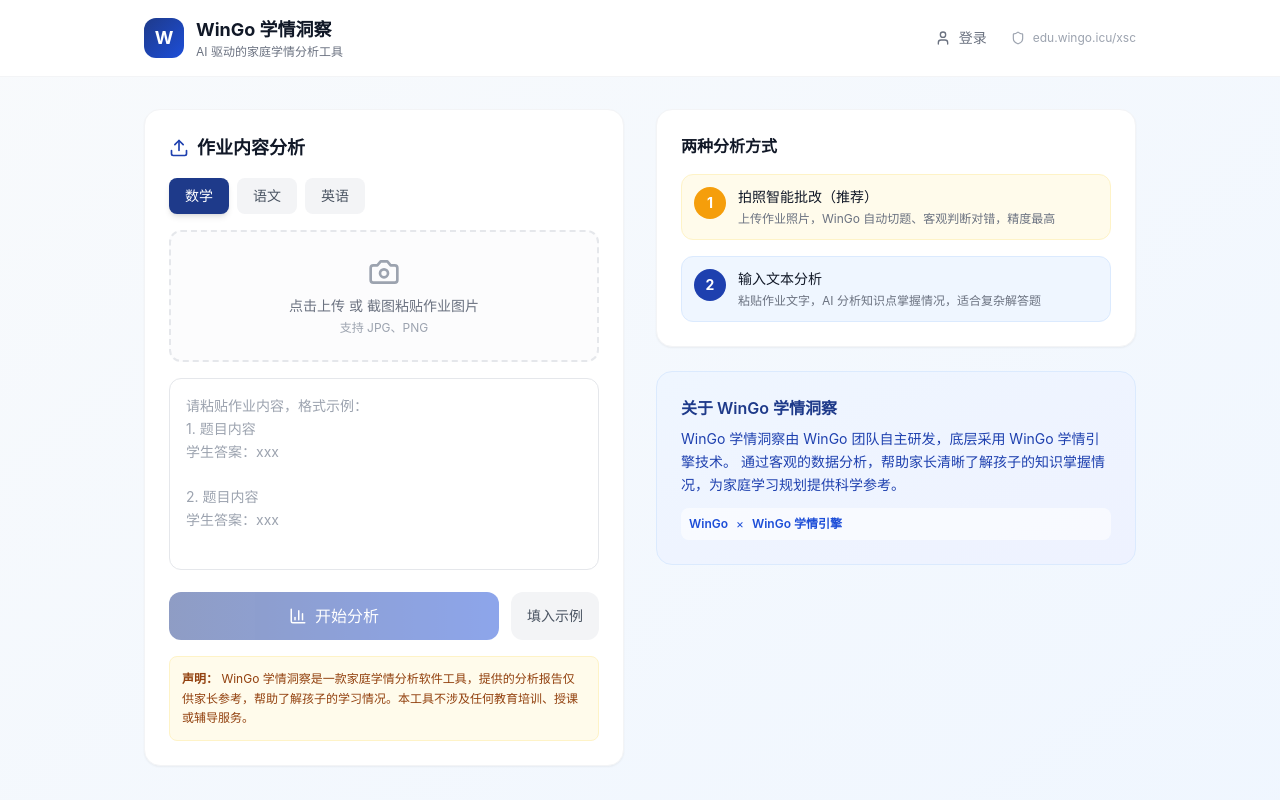
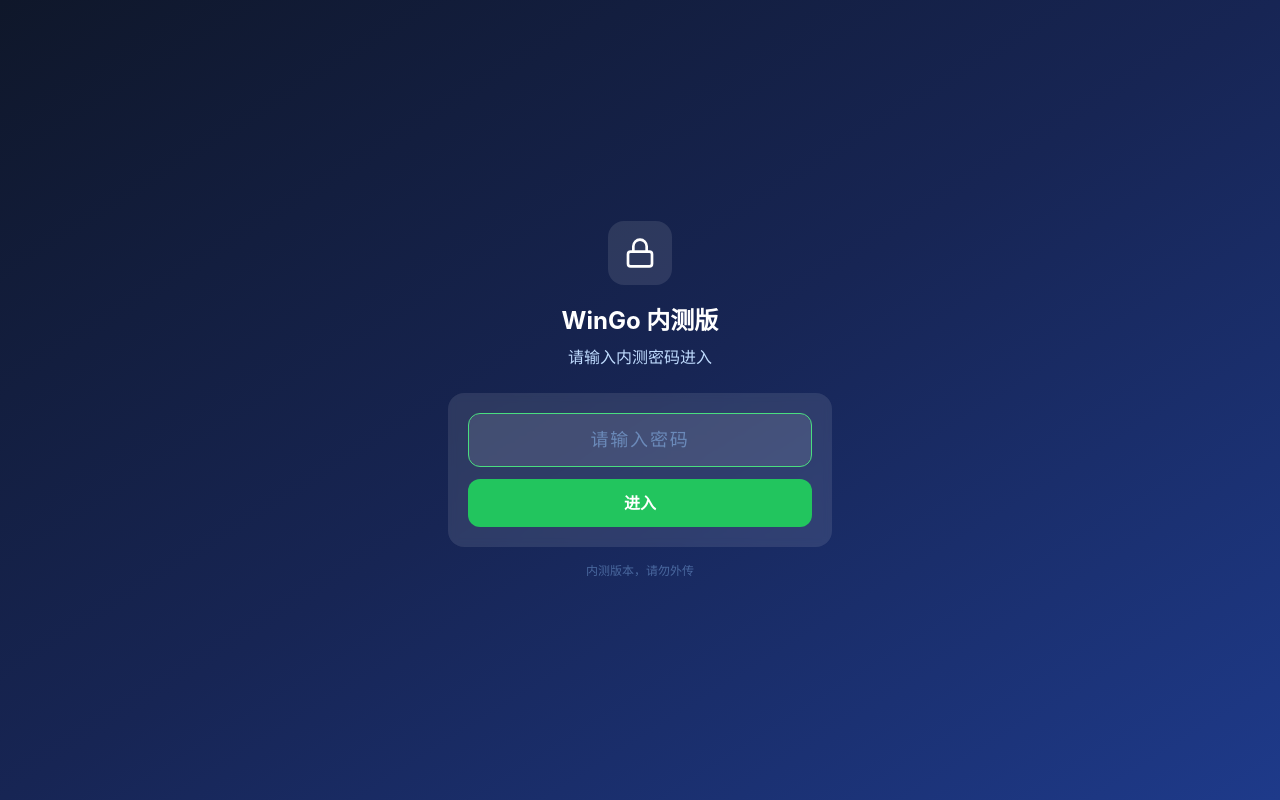
Before and after one commit to Mark2118/sxcHK-240-, a Next.js app: page /xsc/analyze in a window 1280 px wide. Shown: the top 800 px of the page. Built offline with nearby package versions, Linux system fonts and the light colour scheme.

Commit message:
feat: 落地页强制微信授权 + analyze内测密码0123 + wechat直连302重定向

```diff
--- a/src/app/analyze/page.tsx
+++ b/src/app/analyze/page.tsx
@@ -1,6 +1,6 @@
 'use client'
 
-import { useState, useCallback, useRef } from 'react'
+import { useState, useCallback, useRef, useEffect } from 'react'
 import { Upload, FileText, Camera, Loader2, CheckCircle, AlertCircle, BarChart3, Shield, Sparkles, ImageIcon, User, Lock, History, ArrowLeft } from 'lucide-react'
 import { useAuth } from '@/lib/auth-context'
 import UserMenu from '@/components/user-menu'
@@ -94,6 +94,15 @@
   const [ocrLoading, setOcrLoading] = useState(false)
   const [ocrResult, setOcrResult] = useState(false)
   const [ocrText, setOcrText] = useState('')
+  const [passwordVerified, setPasswordVerified] = useState(false)
+  const [passwordInput, setPasswordInput] = useState('')
+  const [passwordError, setPasswordError] = useState('')
+
+  useEffect(() => {
+    if (typeof window !== 'undefined' && localStorage.getItem('xsc_beta_pass') === 'ok') {
+      setPasswordVerified(true)
+    }
+  }, [])
   const [uploadedImage, setUploadedImage] = useState<string | null>(null)
   const fileInputRef = useRef<HTMLInputElement>(null)
 
@@ -216,6 +225,50 @@
   const resultColor: Record<number, string> = { 0: 'text-gray-500', 1: 'text-green-600', 2: 'text-red-600', 3: 'text-amber-600' }
   const resultBg: Record<number, string> = { 0: 'bg-gray-50', 1: 'bg-green-50', 2: 'bg-red-50', 3: 'bg-amber-50' }
   const resultBorder: Record<number, string> = { 0: 'border-gray-200', 1: 'border-green-200', 2: 'border-red-200', 3: 'border-amber-200' }
+
+  const verifyPassword = () => {
+    if (passwordInput === '0123') {
+      localStorage.setItem('xsc_beta_pass', 'ok')
+      setPasswordVerified(true)
+    } else {
+      setPasswordError('密码错误')
+      setPasswordInput('')
+    }
+  }
+
+  // 内测密码验证
+  if (!passwordVerified) {
+    return (
+      <main className="min-h-screen bg-gradient-to-br from-slate-900 via-blue-950 to-blue-900 flex items-center justify-center px-4">
+        <div className="text-center max-w-sm">
+          <div className="w-16 h-16 bg-white/10 rounded-2xl flex items-center justify-center mx-auto mb-5">
+            <Lock size={32} className="text-white" />
+          </div>
+          <h1 className="text-2xl font-bold text-white mb-2">WinGo 内测版</h1>
+          <p className="text-blue-200 mb-6">请输入内测密码进入</p>
+          <div className="bg-white/10 backdrop-blur-sm rounded-2xl p-5">
+            <input
+              type="password"
+              value={passwordInput}
+              onChange={(e) => { setPasswordInput(e.target.value); setPasswordError('') }}
+              onKeyDown={(e) => { if (e.key === 'Enter') verifyPassword() }}
+              placeholder="请输入密码"
+              className="w-full px-4 py-3 bg-white/10 border border-white/20 rounded-xl text-white placeholder:text-blue-300/50 text-center text-lg tracking-widest mb-3 focus:outline-none focus:border-green-400"
+              autoFocus
+            />
+            {passwordError && <p className="text-red-300 text-sm mb-3">{passwordError}</p>}
+            <button
+              onClick={() => verifyPassword()}
+              className="w-full py-3 bg-green-500 hover:bg-green-600 text-white font-semibold rounded-xl transition-colors"
+            >
+              进入
+            </button>
+          </div>
+          <p className="text-blue-300/40 text-xs mt-4">内测版本，请勿外传</p>
+        </div>
+      </main>
+    )
+  }
 
   return (
     <main className="min-h-screen bg-gradient-to-br from-slate-50 to-blue-50">
--- a/src/app/api/auth/me/route.ts
+++ b/src/app/api/auth/me/route.ts
@@ -1,6 +1,8 @@
 import { NextRequest, NextResponse } from 'next/server'
 import { verifyToken } from '@/lib/auth'
 import { dbClient } from '@/lib/db'
+
+export const dynamic = 'force-dynamic'
 
 export async function GET(req: NextRequest) {
   const token = req.cookies.get('auth-token')?.value
@@ -14,7 +16,7 @@
 
   const limit = dbClient.userLimits.findByUserId(user.id)
   return NextResponse.json({
-    user: { id: user.id, nickname: user.nickname, avatar: user.avatar, createdAt: user.createdAt },
-    limit: limit ? { freeCount: limit.freeCount, memberType: limit.memberType, memberExpire: limit.memberExpire } : null,
+    success: true,
+    user: { id: user.id, openid: user.openid, nickname: user.nickname, avatar: user.avatar, createdAt: user.createdAt, freeUsesLeft: limit?.freeCount ?? 3, membershipType: limit?.memberType ?? 'none', membershipExpiresAt: limit?.memberExpire ?? null },
   })
 }
--- a/src/app/api/auth/wechat/route.ts
+++ b/src/app/api/auth/wechat/route.ts
@@ -12,13 +12,13 @@
 /**
  * GET /api/auth/wechat
  * 处理微信授权回调（带 code 参数）
- * 或生成授权 URL（无 code 参数）
+ * 或跳转到微信授权（无 code 参数）
  */
 export async function GET(req: NextRequest) {
   const searchParams = req.nextUrl.searchParams
   const code = searchParams.get('code')
 
-  // 无 code：生成授权 URL（供前端跳转）
+  // 无 code：直接跳转到微信授权页面
   if (!code) {
     if (isMock) {
       return handleMockLogin()
@@ -26,7 +26,7 @@
     const redirectUri = encodeURIComponent(`${BASE_URL}/api/auth/wechat`)
     const scope = 'snsapi_userinfo'
     const authUrl = `https://open.weixin.qq.com/connect/oauth2/authorize?appid=${APP_ID}&redirect_uri=${redirectUri}&response_type=code&scope=${scope}&state=winGo#wechat_redirect`
-    return NextResponse.json({ url: authUrl })
+    return NextResponse.redirect(authUrl)
   }
 
   // 有 code：处理微信回调
@@ -71,8 +71,8 @@
     // 4. 生成 JWT
     const token = await createToken({ userId: user.id, openid: user.openid })
 
-    // 5. 写入 cookie 并重定向
-    const response = NextResponse.redirect(`${BASE_URL}/dashboard`)
+    // 5. 写入 cookie 并重定向到 analyze 页面
+    const response = NextResponse.redirect(`${BASE_URL}/analyze`)
     response.cookies.set('auth-token', token, {
       httpOnly: true,
       secure: process.env.NODE_ENV === 'production',
@@ -88,8 +88,13 @@
 }
 
 /**
- * Mock 登录（开发测试用）
+ * POST /api/auth/wechat
+ * Mock 登录（开发测试用，保留兼容）
  */
+export async function POST(req: NextRequest) {
+  return handleMockLogin()
+}
+
 async function handleMockLogin() {
   const mockOpenid = 'mock_' + Date.now()
   let user = dbClient.users.findByOpenid(mockOpenid)
@@ -98,7 +103,7 @@
   }
 
   const token = await createToken({ userId: user.id, openid: user.openid })
-  const response = NextResponse.redirect(`${BASE_URL}/dashboard`)
+  const response = NextResponse.redirect(`${BASE_URL}/analyze`)
   response.cookies.set('auth-token', token, {
     httpOnly: true,
     secure: false,
--- a/src/app/page.tsx
+++ b/src/app/page.tsx
@@ -1,10 +1,11 @@
 'use client'
 
 import { useState, useEffect } from 'react'
+import { useAuth } from '@/lib/auth-context'
 import {
   Camera, Brain, BookOpen, TrendingUp, ChevronDown, Check,
   ArrowRight, Sparkles, Zap, Crown, Star, Shield, Clock,
-  BarChart3, GraduationCap, Lightbulb, MessageCircle
+  BarChart3, GraduationCap, Lightbulb, MessageCircle, User
 } from 'lucide-react'
 
 const PLANS = [
@@ -91,7 +92,34 @@
 }
 
 export default function LandingPage() {
+  const { user, loading: authLoading } = useAuth()
   const [openFaq, setOpenFaq] = useState<number | null>(null)
+
+  // 未登录：显示微信授权引导
+  if (!authLoading && !user) {
+    return (
+      <main className="min-h-screen bg-gradient-to-br from-slate-900 via-blue-950 to-blue-900 flex items-center justify-center px-4">
+        <div className="text-center max-w-md">
+          <div className="w-20 h-20 bg-white/10 rounded-2xl flex items-center justify-center mx-auto mb-6">
+            <User size={40} className="text-white" />
+          </div>
+          <h1 className="text-3xl font-bold text-white mb-3">WinGo 学情洞察</h1>
+          <p className="text-blue-200 mb-8 text-lg">AI 驱动的家庭学情分析工具</p>
+          <div className="bg-white/10 backdrop-blur-sm rounded-2xl p-6 mb-6">
+            <p className="text-white/90 mb-4">开始使用前，请先微信授权登录</p>
+            <button
+              onClick={() => { window.location.href = '/xsc/api/auth/wechat' }}
+              className="w-full py-3 bg-green-500 hover:bg-green-600 text-white font-semibold rounded-xl transition-colors flex items-center justify-center gap-2"
+            >
+              <svg className="w-5 h-5" viewBox="0 0 24 24" fill="currentColor"><path d="M8.691 2.188C3.891 2.188 0 5.476 0 9.53c0 2.212 1.17 4.203 3.002 5.55a.59.59 0 0 1 .213.665l-.39 1.48c-.019.07-.048.141-.048.213 0 .163.13.295.29.295a.326.326 0 0 0 .167-.054l1.903-1.114a.864.864 0 0 1 .717-.098 10.16 10.16 0 0 0 2.837.403c.276 0 .543-.027.811-.05a5.79 5.79 0 0 1-.153-1.323c0-3.668 3.617-6.64 8.074-6.64.298 0 .591.015.881.04C17.886 4.95 13.647 2.188 8.691 2.188zM5.785 7.572a.938.938 0 1 1 0 1.876.938.938 0 0 1 0-1.876zm5.812 0a.938.938 0 1 1 0 1.876.938.938 0 0 1 0-1.876zm4.5 5.063c-3.946 0-7.146 2.36-7.146 5.273 0 2.91 3.2 5.272 7.146 5.272a8.86 8.86 0 0 0 2.443-.348.746.746 0 0 1 .617.084l1.638.96a.28.28 0 0 0 .144.046.253.253 0 0 0 .25-.254c0-.062-.025-.123-.042-.184l-.336-1.274a.51.51 0 0 1 .184-.573c1.578-1.162 2.576-2.896 2.576-4.826 0-2.912-3.2-5.272-7.146-5.272zm-2.531 3.094a.703.703 0 1 1 0 1.406.703.703 0 0 1 0-1.406zm5.063 0a.703.703 0 1 1 0 1.406.703.703 0 0 1 0-1.406z"/></svg>
+              微信一键登录
+            </button>
+          </div>
+          <p className="text-blue-300/60 text-sm">登录即表示同意服务条款与隐私政策</p>
+        </div>
+      </main>
+    )
+  }
 
   return (
     <main className="min-h-screen bg-white overflow-x-hidden">
```
Also changed, not shown: 1 other file (tests, documents, lock files or other folders).
